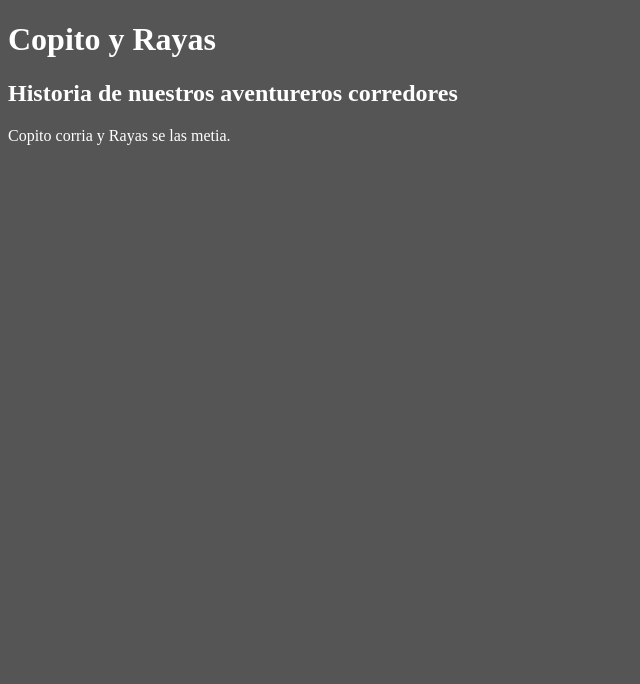
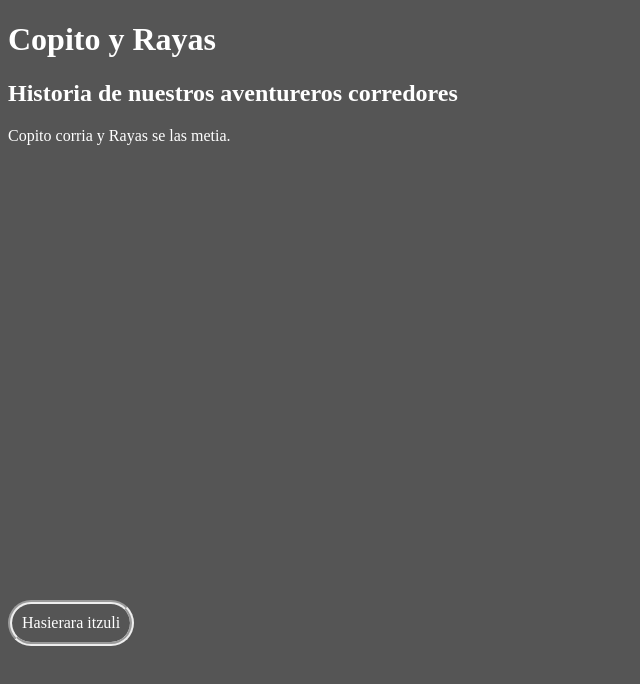
Before and after one commit to oierbanos/carreras-coches, a plain HTML site: page Lore/Lore.html in a window 1280 px wide. Shown: the whole page, without its empty margins (0-640 px from the left). Drawn offline with Linux system fonts and the light colour scheme.

Commit message:
He metido links de vuelta al main desde lore y controls

```diff
--- a/Controls/Controls.css
+++ b/Controls/Controls.css
@@ -121,3 +121,26 @@ span#Letrak2{
 	top: -550px;
 	right: -600px;
 }
+
+a {
+	position: relative;
+	top: -540px;
+}
+
+a:link, a:visited {
+	color: white;
+	text-decoration: none;
+	border-style: groove;
+	border-width: 4px;
+	padding: 10px;
+	border-radius: 100px;
+}
+
+a:hover, a:active {
+	color: rgb(2, 205, 255);
+	text-decoration: none;
+	border-width: 6px;
+	border-style: groove;
+	padding: 7px;
+	border-color: rgb(2, 205, 255);
+}
--- a/Lore/Lore.css
+++ b/Lore/Lore.css
@@ -2,3 +2,26 @@ body {
 	background-color: rgb(85, 85, 85);
 	color: white;
 }
+
+a {
+	position: fixed;
+	top: 600px;
+}
+
+a:link, a:visited {
+	color: white;
+	text-decoration: none;
+	border-style: groove;
+	border-width: 4px;
+	padding: 10px;
+	border-radius: 100px;
+}
+
+a:hover, a:active {
+	color: rgb(2, 205, 255);
+	text-decoration: none;
+	border-width: 6px;
+	border-style: groove;
+	padding: 7px;
+	border-color: rgb(2, 205, 255);
+}
--- a/Lore/Lore.html
+++ b/Lore/Lore.html
@@ -12,5 +12,6 @@
 	<h2>Historia de nuestros aventureros corredores</h2>
 
 	<p>Copito corria y Rayas se las metia.</p>
+	<a href="../MainPage/MainPage.html">Hasierara itzuli</a>
 </body>
 </html>
```
Also changed, not shown: Controls/Controls.html (+1 -1 lines), MainPage/MainPage.html (+3 -3 lines).
